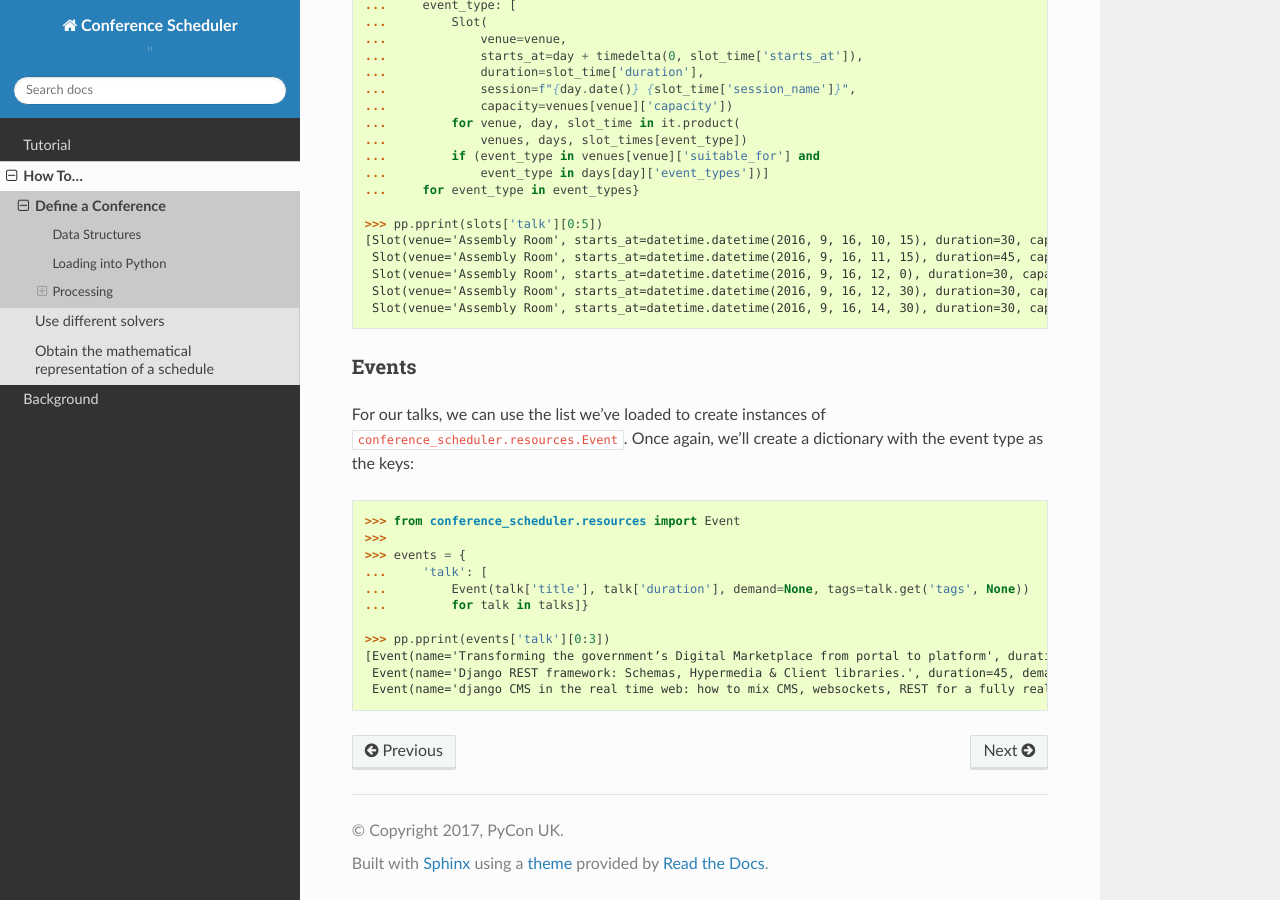
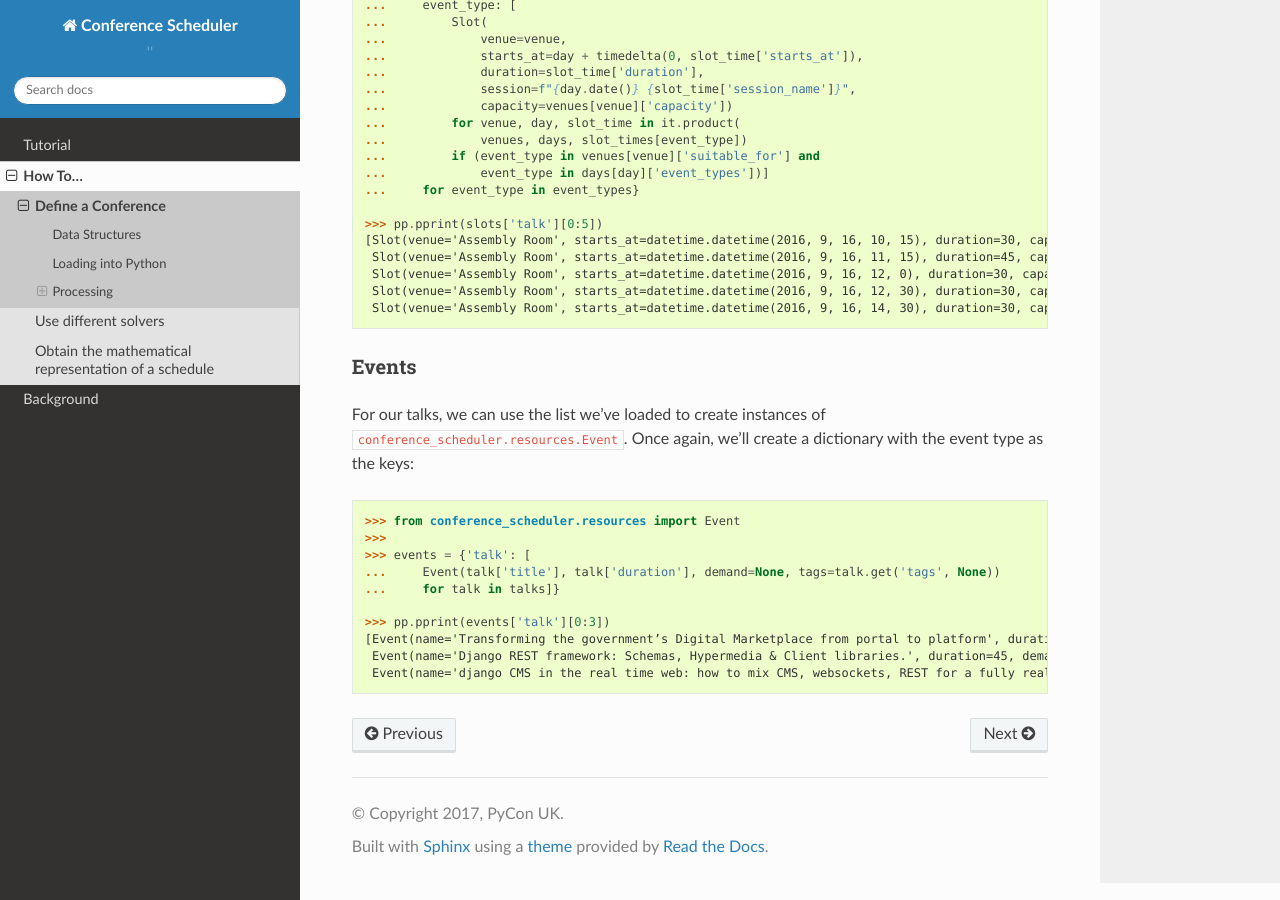
Before and after one commit to PyconUK/ConferenceScheduler, a Sphinx documentation site: the page built from docs/howto/define_a_conference.rst, in a window 1280 px wide and 900 px high, scrolled down 4389 px. Built offline with Sphinx 7.4.7 and the Read the Docs theme 2.0.0, drawn with Linux system fonts in a browser that asks for light colours.

```diff
--- a/docs/howto/define_a_conference.rst
+++ b/docs/howto/define_a_conference.rst
@@ -248,10 +248,9 @@ dictionary with the event type as the keys::
 
     >>> from conference_scheduler.resources import Event
     >>>
-    >>> events = {
-    ...     'talk': [
-    ...         Event(talk['title'], talk['duration'], demand=None, tags=talk.get('tags', None))
-    ...         for talk in talks]}
+    >>> events = {'talk': [
+    ...     Event(talk['title'], talk['duration'], demand=None, tags=talk.get('tags', None))
+    ...     for talk in talks]}
 
     >>> pp.pprint(events['talk'][0:3])
     [Event(name='Transforming the government’s Digital Marketplace from portal to platform', duration=30, demand=None, tags=[], unavailability=[]),
```
